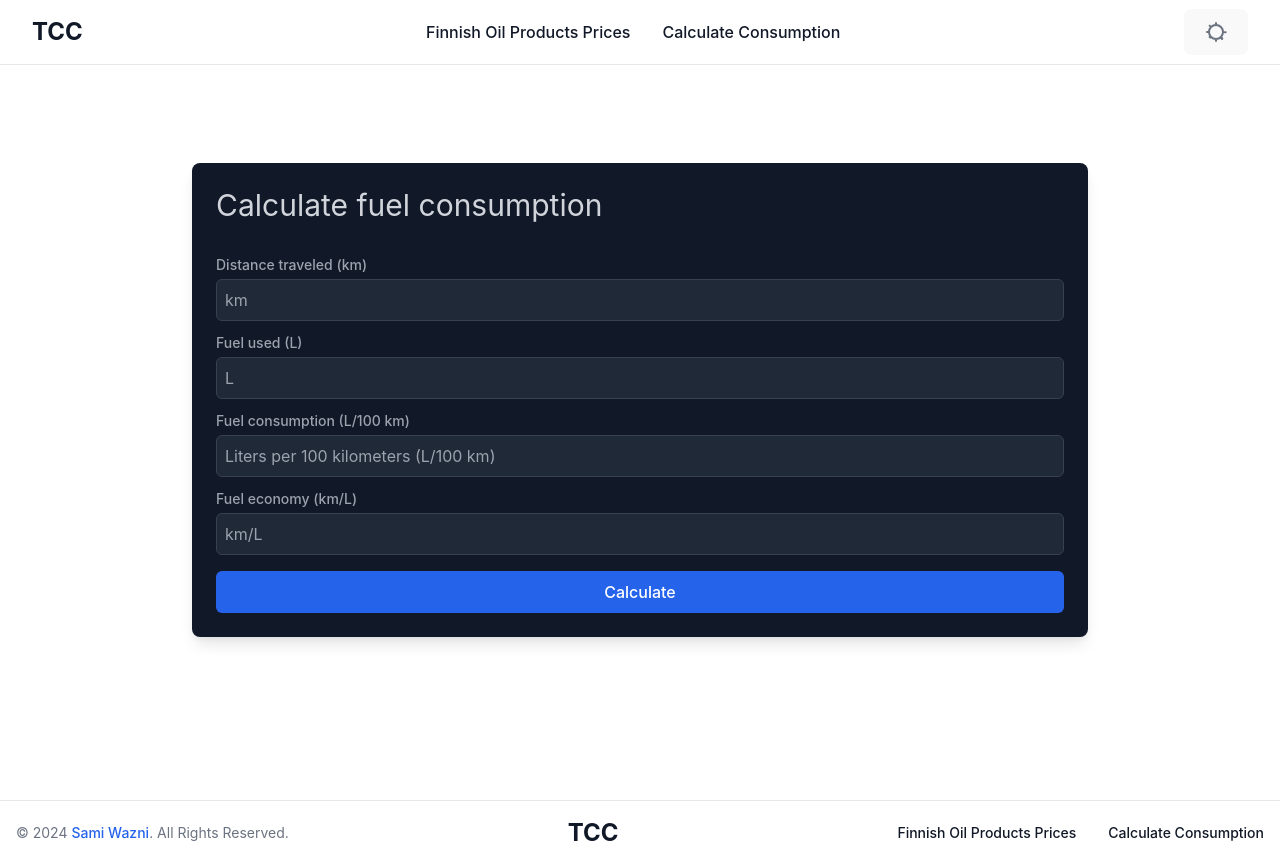
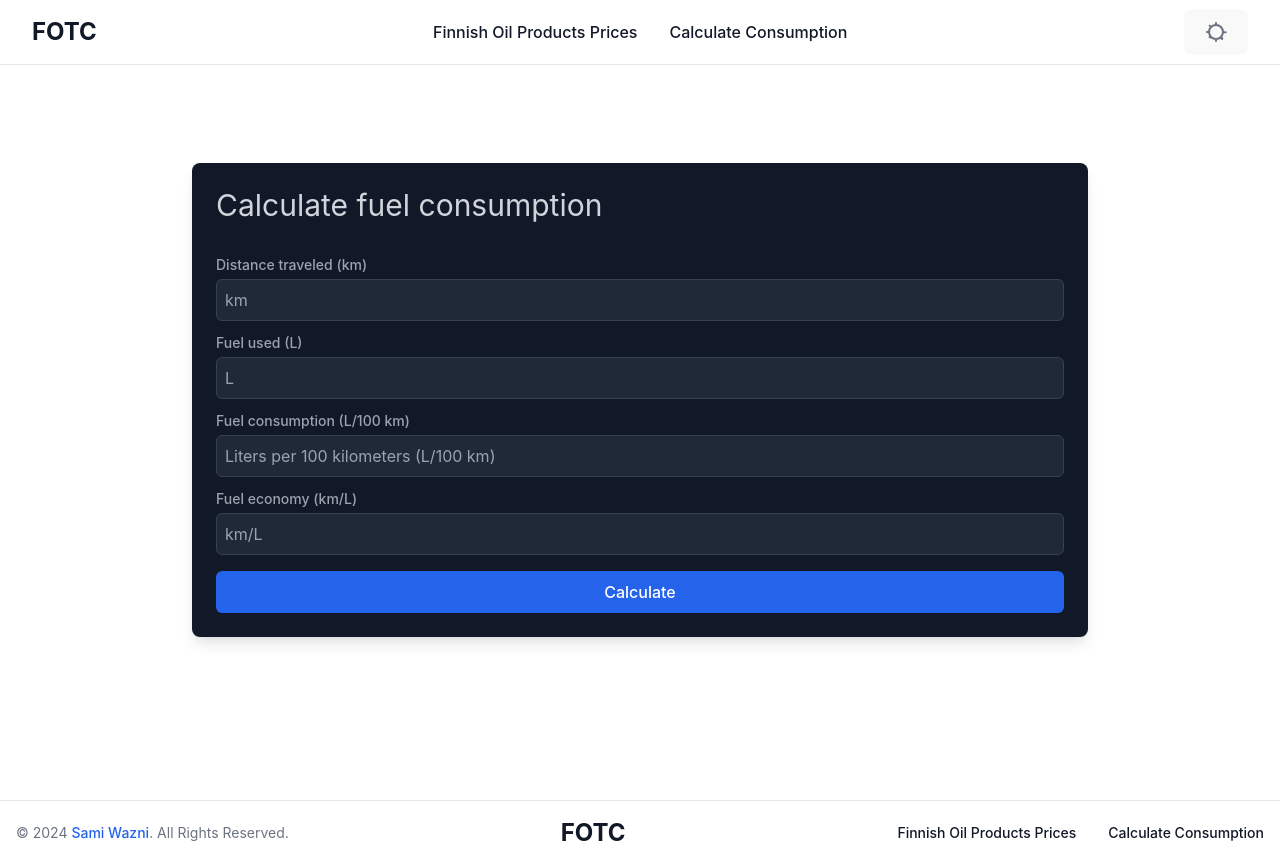
Before and after one commit to samiwazni/FinnishOilProductsPricesANDTravelCostCalculator, a React (Vite) app in the folder client/: page /calculateconsumption in a window 1280 px wide. Built offline with nearby package versions, Linux system fonts and the light colour scheme.

Commit message:
Convert the footer to route Link

```diff
--- a/client/src/components/Footer.jsx
+++ b/client/src/components/Footer.jsx
@@ -1,4 +1,5 @@
 import React from "react";
+import { Link } from 'react-router-dom';
 
 const Footer = () => {
   const currentYear = new Date().getFullYear(); // Dynamically get the current year
@@ -9,7 +10,7 @@ const Footer = () => {
         {/* Left - Copyright Text */}
         <span className="text-sm text-gray-500 dark:text-gray-400 order-2 md:order-1 mt-4 md:mt-0">
           © {currentYear}{" "}
-          <a href="https://github.com/samiwazni/" className="hover:underline text-blue-600 dark:text-blue-400">
+          <a href="https://github.com/samiwazni/" className="hover:underline text-blue-600 dark:text-blue-400" target="_blank">
             Sami Wazni
           </a>
           . All Rights Reserved.
@@ -17,25 +18,23 @@ const Footer = () => {
 
         {/* Center - Logo */}
         <div className="order-1 md:order-2">
-          <a href="/" className="text-2xl font-bold text-gray-900 dark:text-white">
-            TCC
-          </a>
+          <Link to="/" className="text-2xl font-bold text-gray-900 dark:text-white">
+            FOTC
+          </Link>
         </div>
 
         {/* Right - Navigation Links */}
         <div className="hidden md:flex space-x-8 flex flex-wrap items-center mt-4 md:mt-0 text-sm font-medium text-gray-500 dark:text-gray-400 order-3 md:order-3">
-            <a
-              href="tabel"
+            <Link to="tabel"
               className="text-gray-900 dark:text-gray-300 hover:text-blue-500 dark:hover:text-blue-400 font-medium"
             >
               Finnish Oil Products Prices
-            </a>
-            <a
-              href="calculateconsumption"
+            </Link>
+            <Link to="calculateconsumption"
               className="text-gray-900 dark:text-gray-300 hover:text-blue-500 dark:hover:text-blue-400 font-medium"
             >
               Calculate Consumption
-            </a>
+            </Link>
         </div>
       </div>
     </footer>
--- a/client/src/components/Nav.jsx
+++ b/client/src/components/Nav.jsx
@@ -12,7 +12,7 @@ const Nav = ({ toggleDarkMode, darkMode }) => {
               to="/"
               className="text-2xl font-bold text-gray-900 dark:text-white"
             >
-              TCC
+              FOTC
             </Link>
           </div>
 
```
